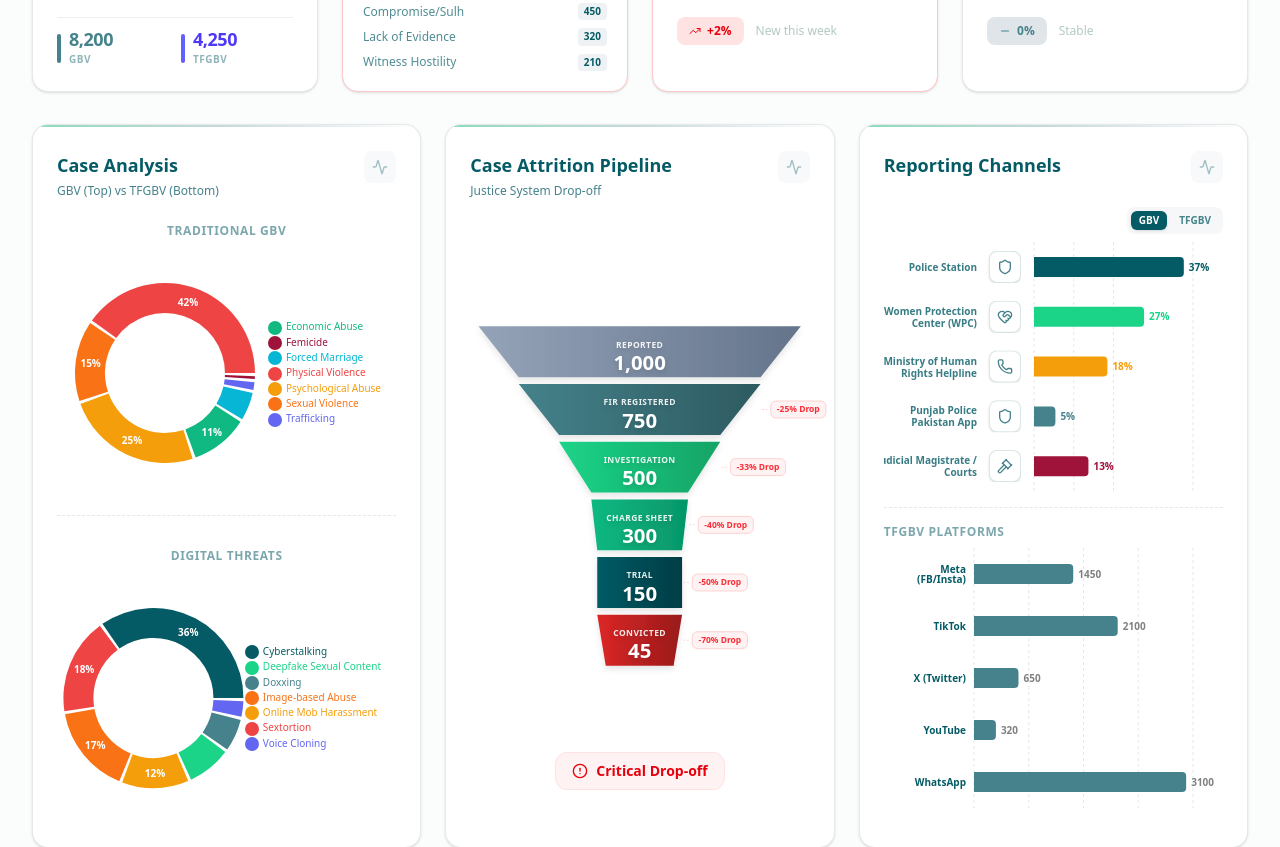
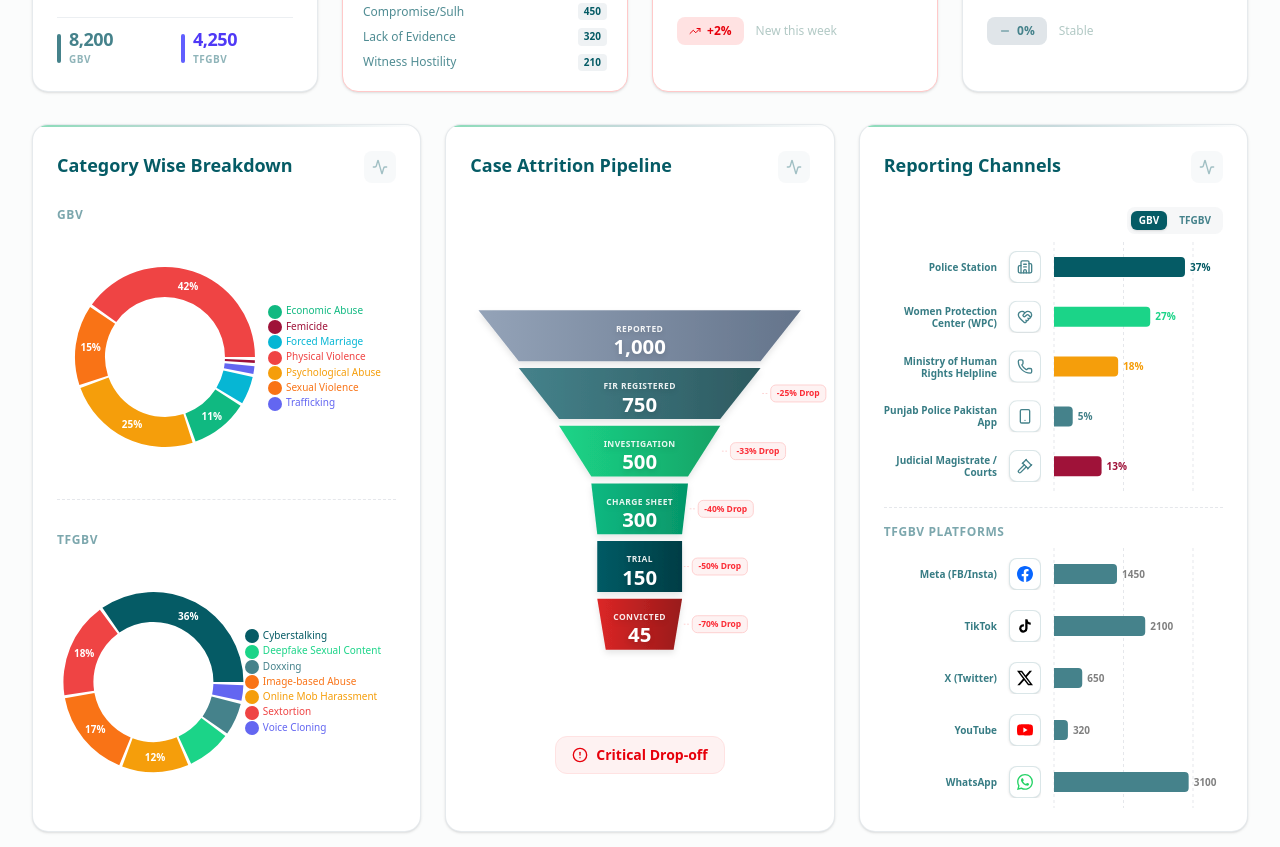
Before and after one commit to minhalawais/fos-ngdrs-app, a Next.js app: page /dashboard in a window 1280 px wide. Shown: the part 440-1287 px from the top of the page. Built offline with nearby package versions, Linux system fonts and the light colour scheme.

Commit message:
New Updates

```diff
--- a/app/dashboard/page.tsx
+++ b/app/dashboard/page.tsx
@@ -68,8 +68,8 @@ export default function DashboardPage() {
                     animate={{ opacity: 1, y: 0 }}
                     transition={{ duration: 0.5 }}
                 >
-                    <h1 className="text-4xl md:text-5xl font-heading font-black text-brand-dark tracking-tight mb-2">
-                        Integrated GBV & TFGBV Monitoring Dashboard
+                    <h1 className="text-4xl white-space-nowrap md:text-5xl font-heading font-black text-brand-dark tracking-tight mb-2">
+                        National GBV & TFGBV Monitoring Dashboard
                     </h1>
                 </motion.div>
 
--- a/components/dashboard/sections/OverviewSection.tsx
+++ b/components/dashboard/sections/OverviewSection.tsx
@@ -13,7 +13,7 @@ import { generateKPIs, generateCrimeTrends, generateServiceGaps, generatePlatfor
 import { motion } from "framer-motion";
 import { clsx } from "clsx";
 import {
-    Activity, TrendingDown, AlertCircle, Landmark, Shield, HeartHandshake, Phone, Smartphone, Gavel, Globe, FileSearch, Monitor
+    Activity, TrendingDown, AlertCircle, Landmark, Shield, HeartHandshake, Phone, Smartphone, Gavel, Globe, FileSearch, Monitor, Building2
 } from "lucide-react";
 
 // Trapezoid Funnel Data
@@ -173,24 +173,75 @@ const CustomTooltip = ({ active, payload, label }: any) => {
 };
 
 // Icon Helper
+// Brand Icons Component with original colors
+const BrandIcon = ({ name, size = 16 }: { name: string; size?: number }) => {
+    const n = name.toLowerCase();
+
+    if (n.includes("meta") || n.includes("facebook")) {
+        return (
+            <svg width={size} height={size} viewBox="0 0 24 24" fill="#0866FF">
+                <path d="M23.998 12c0-6.628-5.372-12-11.999-12C5.372 0 0 5.372 0 12c0 5.988 4.388 10.952 10.124 11.852v-8.384H7.078v-3.469h3.046V9.356c0-3.008 1.792-4.669 4.532-4.669 1.313 0 2.686.234 2.686.234v2.953H15.83c-1.49 0-1.955.925-1.955 1.874v2.25h3.328l-.532 3.469h-2.796v8.384c5.736-.9 10.124-5.864 10.124-11.852z" />
+            </svg>
+        );
+    }
+    if (n.includes("tiktok")) {
+        return (
+            <svg width={size} height={size} viewBox="0 0 24 24" fill="#000000">
+                <path d="M19.589 6.686a4.793 4.793 0 0 1-3.77-4.245V2h-3.445v13.672a2.896 2.896 0 0 1-5.201 1.743l-.002-.001.002.001a2.895 2.895 0 0 1 3.183-4.51v-3.5a6.329 6.329 0 0 0-5.394 10.692 6.33 6.33 0 0 0 10.857-4.424V8.687a8.182 8.182 0 0 0 4.773 1.526V6.79a4.831 4.831 0 0 1-1.003-.104z" />
+            </svg>
+        );
+    }
+    if (n.includes("twitter") || n.includes(" x")) {
+        return (
+            <svg width={size} height={size} viewBox="0 0 24 24" fill="#000000">
+                <path d="M18.901 1.153h3.68l-8.04 9.19L24 22.846h-7.406l-5.8-7.584-6.638 7.584H.474l8.6-9.83L0 1.154h7.594l5.243 6.932ZM17.61 20.644h2.039L6.486 3.24H4.298Z" />
+            </svg>
+        );
+    }
+    if (n.includes("youtube")) {
+        return (
+            <svg width={size} height={size} viewBox="0 0 24 24" fill="#FF0000">
+                <path d="M23.498 6.186a3.016 3.016 0 0 0-2.122-2.136C19.505 3.545 12 3.545 12 3.545s-7.505 0-9.377.505A3.017 3.017 0 0 0 .502 6.186C0 8.07 0 12 0 12s0 3.93.502 5.814a3.016 3.016 0 0 0 2.122 2.136c1.871.505 9.376.505 9.376.505s7.505 0 9.377-.505a3.015 3.015 0 0 0 2.122-2.136C24 15.93 24 12 24 12s0-3.93-.502-5.814zM9.545 15.568V8.432L15.818 12l-6.273 3.568z" />
+            </svg>
+        );
+    }
+    if (n.includes("whatsapp")) {
+        return (
+            <svg width={size} height={size} viewBox="0 0 24 24" fill="#25D366">
+                <path d="M17.472 14.382c-.297-.149-1.758-.867-2.03-.967-.273-.099-.471-.148-.67.15-.197.297-.767.966-.94 1.164-.173.199-.347.223-.644.075-.297-.15-1.255-.463-2.39-1.475-.883-.788-1.48-1.761-1.653-2.059-.173-.297-.018-.458.13-.606.134-.133.298-.347.446-.52.149-.174.198-.298.298-.497.099-.198.05-.371-.025-.52-.075-.149-.669-1.612-.916-2.207-.242-.579-.487-.5-.669-.51-.173-.008-.371-.01-.57-.01-.198 0-.52.074-.792.372-.272.297-1.04 1.016-1.04 2.479 0 1.462 1.065 2.875 1.213 3.074.149.198 2.096 3.2 5.077 4.487.709.306 1.262.489 1.694.625.712.227 1.36.195 1.871.118.571-.085 1.758-.719 2.006-1.413.248-.694.248-1.289.173-1.413-.074-.124-.272-.198-.57-.347m-5.421 7.403h-.004a9.87 9.87 0 0 1-5.031-1.378l-.361-.214-3.741.982.998-3.648-.235-.374a9.86 9.86 0 0 1-1.51-5.26c.001-5.45 4.436-9.884 9.888-9.884 2.64 0 5.122 1.03 6.988 2.898a9.825 9.825 0 0 1 2.893 6.994c-.003 5.45-4.437 9.884-9.885 9.884m8.413-18.297A11.815 11.815 0 0 0 12.05 0C5.495 0 .16 5.335.157 11.892c0 2.096.547 4.142 1.588 5.945L.057 24l6.305-1.654a11.882 11.882 0 0 0 5.683 1.448h.005c6.554 0 11.89-5.335 11.893-11.893a11.821 11.821 0 0 0-3.48-8.413Z" />
+            </svg>
+        );
+    }
+
+    // Default fallback to Lucide component
+    return name.includes("Online") || name.includes("Digital") ? <Globe size={size} /> : <Monitor size={size} />;
+};
+
 // Icon Helper
 const getChannelIcon = (name: string) => {
-    if (name.includes("Police")) return <Shield size={16} />;
+    // Check for platforms first
+    if (name.includes("Meta") || name.includes("Facebook") || name.includes("TikTok") || name.includes("X (Twitter)") || name.includes("YouTube") || name.includes("WhatsApp")) {
+        return <BrandIcon name={name} size={16} />;
+    }
+
+    if (name.includes("Police") && !name.includes("App")) return <Building2 size={16} />; // Station = Building
     if (name.includes("WPC")) return <HeartHandshake size={16} />;
     if (name.includes("Helpline")) return <Phone size={16} />;
     if (name.includes("App")) return <Smartphone size={16} />;
     if (name.includes("Court") || name.includes("Magistrate")) return <Gavel size={16} />;
     if (name.includes("FIA")) return <FileSearch size={16} />;
     if (name.includes("NCCIA")) return <Monitor size={16} />; // Cyber Agency
-    if (name.includes("Online")) return <Globe size={16} />;
+    if (name.includes("Online") || name.includes("Complaint Form")) return <Globe size={16} />;
+    if (name.includes("Email")) return <Monitor size={16} />;
     return <Landmark size={16} />;
 };
+
 
 // Custom Axis Tick
 const CustomAxisTick = ({ x, y, payload }: any) => {
     return (
         <g transform={`translate(${x},${y})`}>
-            <foreignObject x={-155} y={-16} width={150} height={32}>
+            <foreignObject x={-165} y={-16} width={160} height={32}>
                 <div className="flex items-center justify-end gap-3 h-full text-[10px] font-bold text-brand-dark/80">
                     <span className="text-right leading-3 whitespace-normal flex-1">{payload.value}</span>
                     <div className="w-8 h-8 rounded-lg bg-white shadow-sm border border-brand-teal/20 flex items-center justify-center text-brand-teal flex-shrink-0 group-hover:bg-brand-teal group-hover:text-white transition-colors">
@@ -224,7 +275,6 @@ export function ChartCard({ title, subtitle, children, className }: { title: str
                 <div className="flex items-start justify-between mb-6">
                     <div>
                         <h3 className="text-lg font-bold text-brand-dark">{title}</h3>
-                        {subtitle && <p className="text-xs text-brand-teal mt-1">{subtitle}</p>}
                     </div>
                     <div className="w-8 h-8 rounded-lg bg-brand-surface/50 flex items-center justify-center opacity-50 group-hover:opacity-100 transition-opacity">
                         <Activity size={16} className="text-brand-teal" />
@@ -325,11 +375,11 @@ export default function OverviewSection() {
             <div className="grid grid-cols-1 lg:grid-cols-3 gap-6">
 
                 {/* Detailed Dual-Pillar Analysis - Vertical Stack */}
-                <ChartCard title="Case Analysis" subtitle="GBV (Top) vs TFGBV (Bottom)" className="lg:col-span-1">
+                <ChartCard title="Category Wise Breakdown" subtitle="GBV (Top) vs TFGBV (Bottom)" className="lg:col-span-1">
                     <div className="flex flex-col gap-8 h-[600px]">
                         {/* GBV Donut Chart */}
                         <div className="flex-1 flex flex-col items-center justify-center relative border-b border-dashed border-gray-200 pb-4">
-                            <h4 className="absolute top-0 w-full text-center text-xs font-bold text-brand-teal uppercase tracking-wider z-10 opacity-70">Traditional GBV</h4>
+                            <h4 className="absolute top-0 w-full text-left text-xs font-bold text-brand-teal uppercase tracking-wider z-10 opacity-70">GBV</h4>
                             <div className="w-full h-full min-h-0 pt-6">
                                 <ResponsiveContainer width="100%" height="100%">
                                     <PieChart>
@@ -374,7 +424,7 @@ export default function OverviewSection() {
 
                         {/* TFGBV Donut Chart */}
                         <div className="flex-1 flex flex-col items-center justify-center relative">
-                            <h4 className="absolute top-0 w-full text-center text-xs font-bold text-brand-teal uppercase tracking-wider z-10 opacity-70">Digital Threats</h4>
+                            <h4 className="absolute top-0 w-full text-left text-xs font-bold text-brand-teal uppercase tracking-wider z-10 opacity-70">TFGBV</h4>
                             <div className="w-full h-full min-h-0 pt-6">
                                 <ResponsiveContainer width="100%" height="100%">
                                     <PieChart>
@@ -469,7 +519,7 @@ export default function OverviewSection() {
                                     >
                                         <CartesianGrid strokeDasharray="3 3" horizontal={false} stroke="#e5e7eb" />
                                         <XAxis type="number" fontSize={10} axisLine={false} tickLine={false} hide />
-                                        <YAxis dataKey="name" type="category" width={150} tick={<CustomAxisTick />} tickLine={false} axisLine={false} />
+                                        <YAxis dataKey="name" type="category" width={170} tick={<CustomAxisTick />} tickLine={false} axisLine={false} />
                                         <Tooltip content={<CustomTooltip />} cursor={{ fill: 'transparent' }} />
                                         <Bar dataKey="value" radius={[0, 4, 4, 0]}>
                                             <LabelList dataKey="value" position="right" fontSize={10} fontWeight="bold" formatter={(val: any) => {
@@ -499,7 +549,7 @@ export default function OverviewSection() {
                                     >
                                         <CartesianGrid strokeDasharray="3 3" horizontal={false} stroke="#e5e7eb" />
                                         <XAxis type="number" fontSize={10} axisLine={false} tickLine={false} hide />
-                                        <YAxis dataKey="name" type="category" fontSize={10} fontWeight={600} width={90} tickLine={false} axisLine={false} stroke={BRAND_COLORS.dark} />
+                                        <YAxis dataKey="name" type="category" width={170} tick={<CustomAxisTick />} tickLine={false} axisLine={false} />
                                         <Tooltip content={<CustomTooltip />} cursor={{ fill: 'transparent' }} />
                                         <Bar dataKey="complaints" name="Complaints" fill={BRAND_COLORS.teal} radius={[0, 4, 4, 0]}>
                                             <LabelList dataKey="complaints" position="right" fontSize={10} fontWeight="bold" />
--- a/lib/mock-data.ts
+++ b/lib/mock-data.ts
@@ -57,11 +57,11 @@ export const generateCrimeTrends = () => [
 ];
 
 export const generatePlatformStats = () => [
-    { name: "Meta (FB/Insta)", complaints: 1450, takedownPct: 88, responseTime: 12, score: 92 },
-    { name: "TikTok", complaints: 2100, takedownPct: 75, responseTime: 24, score: 78 },
-    { name: "X (Twitter)", complaints: 650, takedownPct: 45, responseTime: 48, score: 55 },
-    { name: "YouTube", complaints: 320, takedownPct: 95, responseTime: 8, score: 96 },
-    { name: "WhatsApp", complaints: 3100, takedownPct: 15, responseTime: 72, score: 30 },
+    { name: "Meta (FB/Insta)", complaints: 1450, takedownPct: 88, responseTime: 12, score: 92, color: "#0866FF" },
+    { name: "TikTok", complaints: 2100, takedownPct: 75, responseTime: 24, score: 78, color: "#000000" },
+    { name: "X (Twitter)", complaints: 650, takedownPct: 45, responseTime: 48, score: 55, color: "#14171A" },
+    { name: "YouTube", complaints: 320, takedownPct: 95, responseTime: 8, score: 96, color: "#FF0000" },
+    { name: "WhatsApp", complaints: 3100, takedownPct: 15, responseTime: 72, score: 30, color: "#25D366" },
 ];
 
 export const generateDistrictData = (): DistrictData[] => [
```
